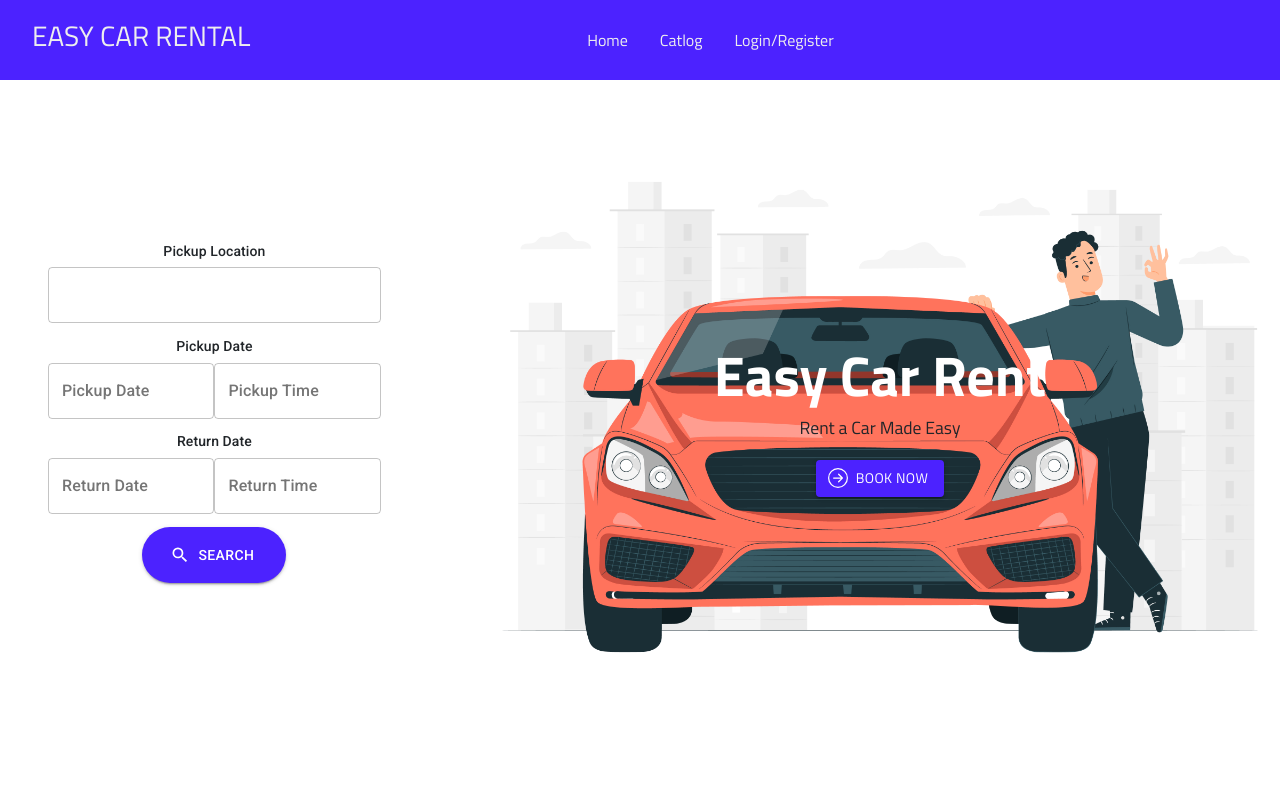
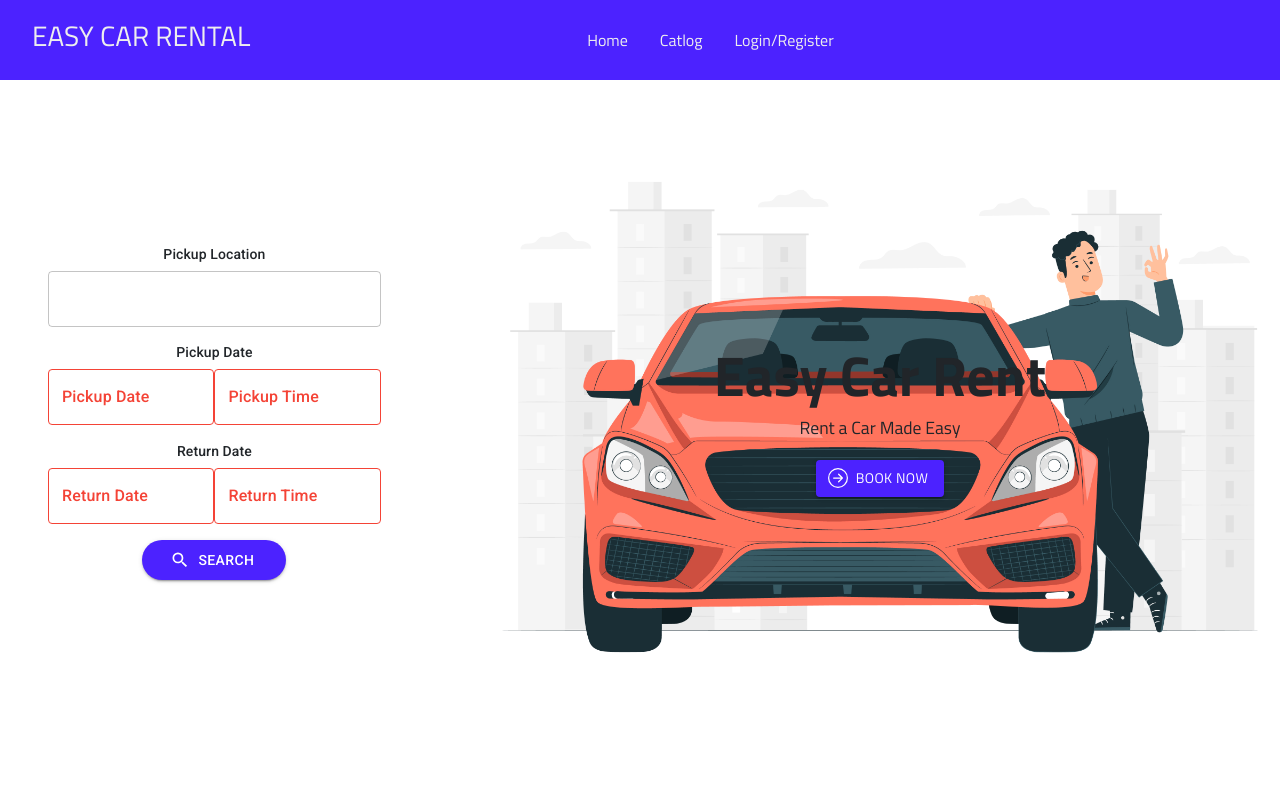
Before and after one commit to Hypertext-Assassin-RSS/EasyCarRental, a React (Create React App) app in the folder FrontEnd/app/: page / in a window 1280 px wide. Shown: the top 800 px of the page. Built offline with nearby package versions, Linux system fonts and the light colour scheme.

Commit message:
quike book date time state

```diff
--- a/FrontEnd/app/src/Components/QuikeBook/QuickBook.js
+++ b/FrontEnd/app/src/Components/QuikeBook/QuickBook.js
@@ -13,6 +13,19 @@ class QuickBook extends Component{
 
     constructor(props, context) {
         super(props, context);
+        this.state = {
+
+                location:'',
+                pickupData:{
+                    date:'',
+                    time:''
+                },
+                returnData:{
+                    date:'',
+                    time:''
+                },
+
+        }
     }
 
 
@@ -23,7 +36,7 @@ class QuickBook extends Component{
                     <Typography variant="subtitle2" gutterBottom >
                         Pickup Location
                     </Typography>
-                    <TextField id="standard-basic" label="" variant="outlined"  fullWidth={false} size={""}/>
+                    <TextField id="standard-basic" label="" variant="outlined"  fullWidth={false} size={""} onChange={(e)=> {this.setState({location:e.target.value})}}/>
                 </div>
                 <div className='item-container'>
                     <Typography variant="subtitle2" gutterBottom >
@@ -33,17 +46,21 @@ class QuickBook extends Component{
                         <LocalizationProvider dateAdapter={AdapterDayjs} >
                             <DatePicker
                                 label="Pickup Date"
-                                value={null}
+                                value={this.state.pickupData.date}
                                 onChange={(newValue) => {
-
+                                    let pickupData = this.state.pickupData
+                                    pickupData.date = newValue.$d
+                                    this.setState({pickupData})
                                 }}
                                 renderInput={(params) => <TextField  {...params} variant={"outlined"} fullWidth={false} size={""}/>}
                             />
                             <TimePicker
                                 label="Pickup Time"
-                                value={null}
+                                value={this.state.pickupData.time}
                                 onChange={(newValue) => {
-
+                                    let pickupData = this.state.pickupData
+                                    pickupData.time = newValue
+                                    this.setState({pickupData})
                                 }}
                                 renderInput={(params) => <TextField {...params} variant={"outlined"} fullWidth={false} size={""}/>}
                             />
@@ -59,17 +76,21 @@ class QuickBook extends Component{
                         <LocalizationProvider dateAdapter={AdapterDayjs}>
                             <DatePicker
                                 label="Return Date"
-                                value={null}
+                                value={this.state.returnData.date}
                                 onChange={(newValue) => {
-
+                                    let returnData = this.state.returnData
+                                    returnData.date = newValue.$d
+                                    this.setState({returnData})
                                 }}
                                 renderInput={(params) => <TextField {...params} variant={"outlined"} fullWidth={false} size={""}/>}
                             />
                             <TimePicker
                                 label="Return Time"
-                                value={null}
+                                value={this.state.returnData.time}
                                 onChange={(newValue) => {
-
+                                    let returnData = this.state.returnData
+                                    returnData.time = newValue
+                                    this.setState({returnData})
                                 }}
                                 renderInput={(params) => <TextField {...params} variant={"outlined"} fullWidth={false} size={""}/>}
                             />
@@ -81,8 +102,9 @@ class QuickBook extends Component{
                 style={{
                     borderRadius: 35,
                     backgroundColor: "#4C22FF",
-                    padding: "1rem 2rem"
+                    padding: ".5rem 2rem"
                 }}
+                onClick={() => {console.log(this.state)}}
                 >Search</Button>
                 </div>
             </div>
--- a/FrontEnd/app/src/pages/Home/Home.css
+++ b/FrontEnd/app/src/pages/Home/Home.css
@@ -31,7 +31,6 @@
 }
 
 .home-title > h3 {
-    color: #FFFFFF;
     font-size: 7vh;
     font-weight: bolder;
 }
```
